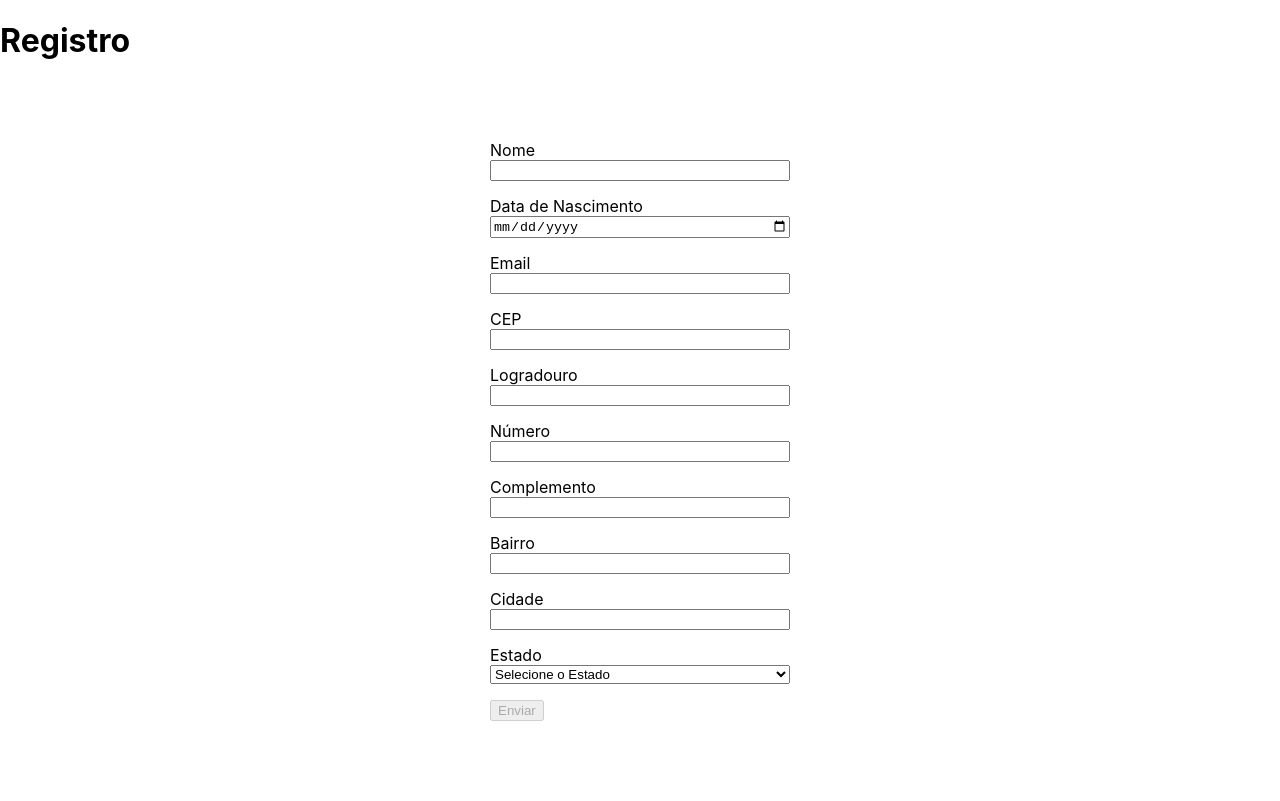
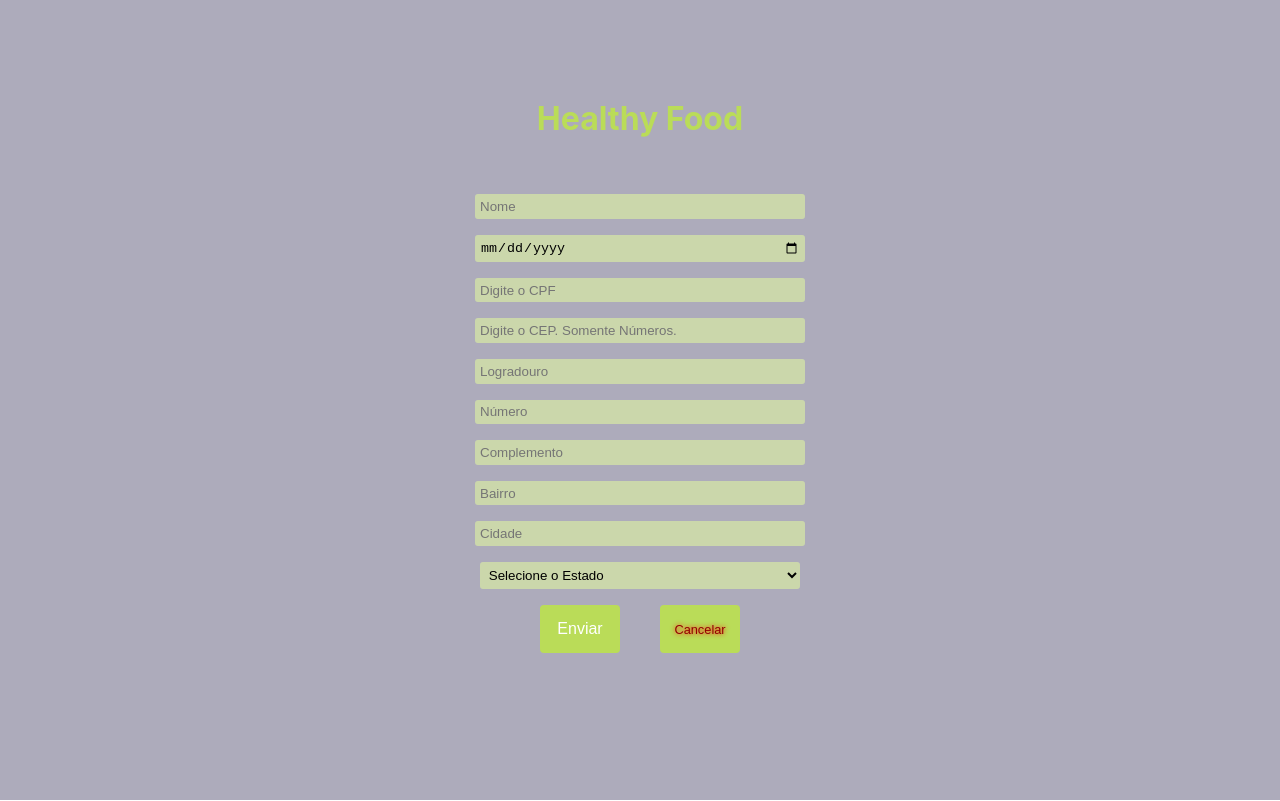
Before and after one commit to RacconWebFenix/healthy-food, a React (Create React App) app: page /register in a window 1280 px wide. Built offline with nearby package versions, Linux system fonts and the light colour scheme.

Commit message:
Mudancas do menus e validações

```diff
--- a/src/components/Header/header.css
+++ b/src/components/Header/header.css
@@ -73,69 +73,75 @@
 }
 
 @media screen and (max-width: 290px) {
- .logo{
-   left: 0;
- }
+  .logo {
+    left: 0;
+  }
 }
-
 
 @media screen and (max-width: 1025px) {
   body {
     overflow-x: hidden;
   }
-  .logo{
+  .logo {
     margin-top: 1rem;
   }
   .nav {
     position: fixed;
-    top: 8vh;
-    right: 0;
-    width: 30vh;
-    height: 90vh;
+    margin-top: 0;
+    top: 0;
+    width: 150vh;
+    height: 100vh;
     background: rgba(0, 0, 0, 0.7);
     flex-direction: column;
     align-items: center;
     justify-content: space-around;
-    transform: translateX(103%);
+    transform: translateY(-100vh);
     transition: transform 0.3s ease-in;
-    z-index: 99;
+    z-index: 5;
   }
   .nav li {
     margin-left: 0;
     opacity: 0;
+    z-index: 99;
   }
   .mobileMenu {
     position: fixed;
-    top:  0.7rem;
+    top: 0.7rem;
     right: 0.7rem;
     display: block;
     transition: all 0.3s ease-in;
+    z-index: 95;
   }
 
   .container {
     flex-direction: row;
   }
 }
+a {
+  transition: all 1s ease;
+}
 
 .nav.active {
   transition: transform 0.3s ease-in;
   display: flex;
-  transform: translateX(0);
+  transform: translateY(0);
 }
-
 
 .mobileMenu.active .line1 {
   transition: all 0.3s;
+  background-color: #ebebeb;
   transform: rotate(-45deg) translate(-8px, 8px);
 }
 
 .mobileMenu.active .line2 {
   transition: all 0.3s;
+  background-color: #ebebeb;
   opacity: 0;
 }
 
 .mobileMenu.active .line3 {
   transition: all 0.3s;
+  background-color: #ebebeb;
   transform: rotate(45deg) translate(-8px, -8px);
 }
 
@@ -153,7 +159,7 @@
 }
 
 @media screen and (min-width: 768px) {
-  .logo{
+  .logo {
     top: 1rem;
   }
 }
--- a/src/components/Schema/Schema.js
+++ b/src/components/Schema/Schema.js
@@ -2,5 +2,13 @@ import * as Yup from "yup";
 
 export default Yup.object().shape({
   name: Yup.string().min(3).required(),
-  email: Yup.string().email().required(),
+  birth: Yup.string().required(),
+  cpf: Yup.number().min(11).required(),
+  cep: Yup.string().required(),
+  logradouro: Yup.string(),
+  numero: Yup.string(),
+  complemento: Yup.string(),
+  bairro: Yup.string(),
+  cidade: Yup.string().required(),
+  uf: Yup.string().required(),
 });
--- a/src/pages/Blog.js
+++ b/src/pages/Blog.js
@@ -106,7 +106,7 @@ export default function Blog() {
     ],
   };
   return (
-    <div className="containerBlogs">
+    <div className="containerBlogs" id="blog">
       <h1>Read Our Blog</h1>
       <div className="decBlogs">
         Far far away, behind the word mountains, far from the countries Vokalia
--- a/src/pages/Join.js
+++ b/src/pages/Join.js
@@ -4,7 +4,7 @@ import backImgJoin from "../images/bloco_final_image.svg";
 
 export default function Join() {
   return (
-    <div className="containerJoin">
+    <div className="containerJoin" id="join">
       <section className="leftContainerJoin">
         <h1>Join our membership to get special offer</h1>
         <div className="questionJoin">
--- a/src/pages/Recipes.js
+++ b/src/pages/Recipes.js
@@ -7,7 +7,7 @@ import recImg4 from "../images/comida_4.svg";
 
 export default function Recipes() {
   return (
-    <div className="containerRecipes">
+    <div className="containerRecipes" id="healthyRecipes">
       <h1>Our Best Recipes</h1>
       <div className="decRecipe">
         Far far away, behind the word mountains, far from the countries Vokalia
--- a/src/pages/Register.js
+++ b/src/pages/Register.js
@@ -1,15 +1,15 @@
 import React from "react";
 import { Formik, Field, Form, ErrorMessage } from "formik";
+import { Link } from "react-router-dom";
 import Schema from "../components/Schema/Schema";
 import { toast } from "react-toastify";
 import "./register.css";
 
 export default function Register() {
   function onSubmit(values, onSubmitProps) {
-
     const data = values;
-    if(data){
-        toast.success('Registro salvo com sucesso.')
+    if (data) {
+      toast.success("Registro salvo com sucesso.");
     }
     const minhaLista = localStorage.getItem("users");
     let savesUsers = JSON.parse(minhaLista) || [];
@@ -18,7 +18,6 @@ export default function Register() {
 
     onSubmitProps.resetForm();
   }
-
 
   function onBlurCep(e, setFieldValue) {
     const { value } = e.target;
@@ -37,12 +36,14 @@ export default function Register() {
         setFieldValue("cidade", data.localidade);
         setFieldValue("uf", data.uf);
       });
-    console.log();
   }
 
   return (
+    <>
       <div className="Register">
-      <h1>Registro</h1>
+        <div className="logoHome">
+          <Link to="/">Healthy Food</Link>
+        </div>
         <Formik
           validationSchema={Schema}
           validateOnMount
@@ -50,7 +51,7 @@ export default function Register() {
           initialValues={{
             name: "",
             birth: "",
-          email: "",
+            cpf: "",
             cep: "",
             logradouro: "",
             numero: "",
@@ -62,50 +63,57 @@ export default function Register() {
           render={({ values, errors, touched, isValid, setFieldValue }) => (
             <Form>
               <div className="formControlGroup">
-              <label>Nome</label>
-              <Field name="name" type="text" />
+                <Field name="name" type="text" placeholder="Nome" />
                 <ErrorMessage name="name" />
               </div>
               <div className="formControlGroup">
-              <label>Data de Nascimento</label>
-              <Field name="birth" type="date" />
-              <ErrorMessage name="name" />
+                <Field
+                  name="birth"
+                  type="date"
+                  placeholder="Data de Nascimento"
+                />
+                <ErrorMessage name="birth" />
               </div>
               <div className="formControlGroup">
-              <label>Email</label>
-              <Field name="email" type="email" />
-              <ErrorMessage name="email" />
+                <Field
+                  name="cpf"
+                  type="number"
+                  placeholder="Digite o CPF"
+                  maxLength="11"
+                />
+                <ErrorMessage name="cpf" />
               </div>
               <div className="formControlGroup">
-              <label>CEP</label>
                 <Field
                   name="cep"
                   type="text"
+                  maxLength="8"
                   onBlur={(e) => onBlurCep(e, setFieldValue)}
+                  placeholder="Digite o CEP. Somente Números."
+                />
+                <ErrorMessage name="cep" />
+              </div>
+              <div className="formControlGroup">
+                <Field name="logradouro" type="text" placeholder="Logradouro" />
+              </div>
+              <div className="formControlGroup">
+                <Field name="numero" type="text" placeholder="Número" />
+              </div>
+              <div className="formControlGroup">
+                <Field
+                  name="complemento"
+                  type="text"
+                  placeholder="Complemento"
                 />
               </div>
               <div className="formControlGroup">
-              <label>Logradouro</label>
-              <Field name="logradouro" type="text" />
+                <Field name="bairro" type="text" placeholder="Bairro" />
               </div>
               <div className="formControlGroup">
-              <label>Número</label>
-              <Field name="numero" type="text" />
+                <Field name="cidade" type="text" placeholder="Cidade" />
+                <ErrorMessage name="cidade" />
               </div>
               <div className="formControlGroup">
-              <label>Complemento</label>
-              <Field name="complemento" type="text" />
-            </div>
-            <div className="formControlGroup">
-              <label>Bairro</label>
-              <Field name="bairro" type="text" />
-            </div>
-            <div className="formControlGroup">
-              <label>Cidade</label>
-              <Field name="cidade" type="text" />
-            </div>
-            <div className="formControlGroup">
-              <label>Estado</label>
                 <Field component="select" name="uf">
                   <option value={null}>Selecione o Estado</option>
                   <option value="AC">Acre</option>
@@ -136,13 +144,20 @@ export default function Register() {
                   <option value="SE">Sergipe</option>
                   <option value="TO">Tocantins</option>
                 </Field>
+                <ErrorMessage name="uf" />
               </div>
+              <div className="buttonsNav">
                 <button type="submit" disabled={!isValid}>
                   Enviar
                 </button>
+                <button className="Cancel">
+                  <Link to="/">Cancelar</Link>
+                </button>
+              </div>
             </Form>
           )}
         />
       </div>
+    </>
   );
 }
--- a/src/pages/register.css
+++ b/src/pages/register.css
@@ -1,9 +1,103 @@
+.Register{
+    height: 100vh;
+    background-color: #adabbb;
+
+}
+.logoHome{
+
+    display: flex;
+    justify-content: center;
+    align-items: center;
+}
+
+.Cancel a{
+
+    text-decoration: none;
+    color: rgb(148, 0, 0);
+    text-shadow: 0 0 5px red;
+    font-weight: bolder;
+    font-size: 0.8rem;
+}
+
+.buttonsNav{
+    display: flex;
+    flex-direction: row;
+    align-items: center;
+    justify-items: center;
+    justify-content: space-around;
+    width: 15rem;
+}
+
+.logoHome a {
+    display: flex;
+    text-decoration: none;
+    color: #badc58;
+    font-weight: bolder;
+    font-size: 2rem;
+    padding: auto;
+  }
+
 .Register form{
-    width: 300px;
-    margin: 80px auto;
+    display: flex;
+    flex-direction: column;
+    align-items: center;
+    justify-content: space-around;
+    width: 14rem;
+    margin: 3rem auto;
+    color: #fff;
+    font-size: 0.8rem;
 }
 .formControlGroup{
     display: flex;
     flex-direction: column;
-    margin-bottom: 15px;
+
 }
+
+.Register form input, select {
+    padding: 0.3rem;
+    border-radius: 3px;
+    border: none;
+    margin: 0.5rem;
+    background-color: #e7ff9f86;
+    width: 20rem;
+  }
+
+  .Register form button {
+    padding: 0.8rem;
+    color: #fff;
+    background-color: #badc58;
+    border: none;
+    cursor: pointer;
+    font-size: medium;
+    border-radius: 4px;
+    font-weight: lighter;
+    margin-top: 0.5rem;
+    width: 5rem;
+    height: 3rem;
+  }
+
+  @media screen and (min-width: 768px){
+      .Register{
+          display: flex;
+          flex-direction: column;
+          justify-content: center;
+      }
+  }
+
+  @media screen and (max-width: 780px){
+    .Register{
+        display: flex;
+        flex-direction: column;
+        justify-content: center;
+    }
+    .Register form input, select {
+        width: 14rem;
+    }
+}
+
+  @media screen and (max-width: 280px){
+    .Register form input, select {
+        width: 12rem;
+    }
+
+  }
```
Also changed, not shown: src/components/Header/Header.js (+35 -12 lines). Lines whose indentation alone changed are shown as unchanged.
